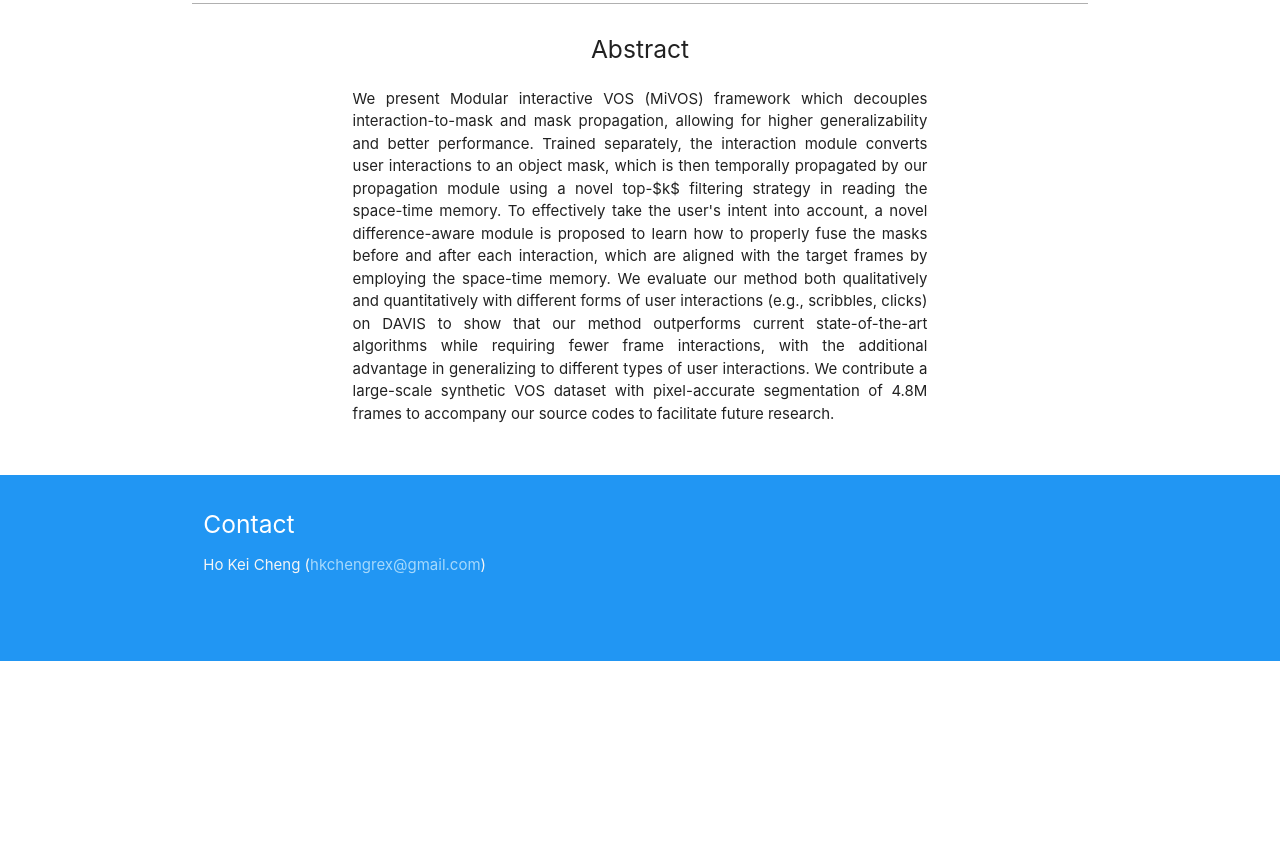
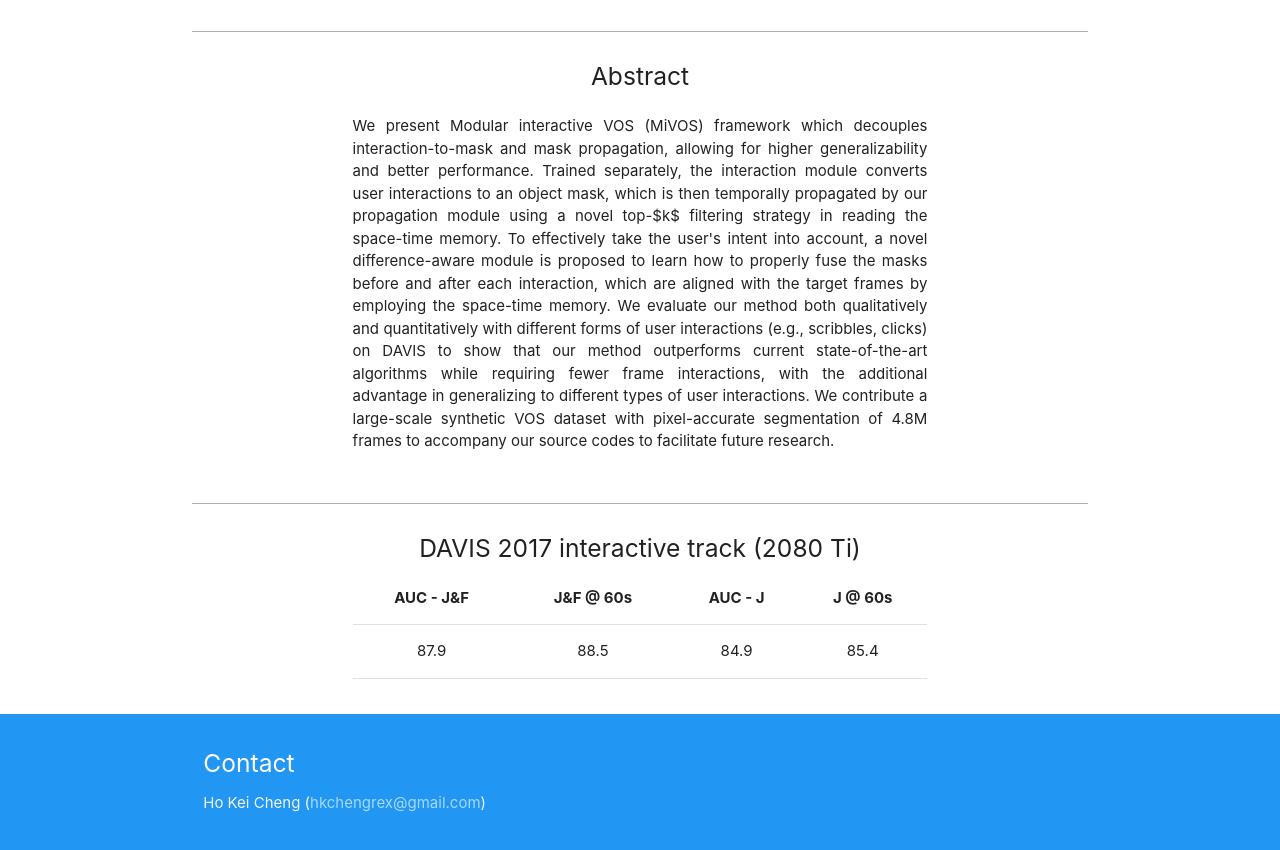
Before and after one commit to hkchengrex/MiVOS, a plain HTML site: page docs/index.html in a window 1280 px wide. Shown: the part 1062-1912 px from the top of the page. Before the commit the page ends 1723 px from the top, so only its background shows below. Drawn offline with nearby package versions, Linux system fonts and the light colour scheme.

Commit message:
update webpage

```diff
--- a/docs/index.html
+++ b/docs/index.html
@@ -19,7 +19,7 @@
     <div class="container">
       <br><br>
       <h5 class="header center blue-text text-darken-2">Modular Interactive Video Object Segmentation: <br> Interaction-to-Mask, Propagation and Difference-Aware Fusion</h5>
-      <!-- <h6 class="header center"><i>Under Review</i></h6> -->
+      <h6 class="header center"><i>CVPR 2021</i></h6>
       <div class="row center">
         <h5 class="header col s12 light">Ho Kei Cheng, Yu-Wing Tai, Chi-Keung Tang</h5>
       </div>
@@ -97,7 +97,32 @@
           </div>
         </div>
     </div>
+
+  <div class="divider"></div>
+    <div class="section">
+      <h5 class="header center">DAVIS 2017 interactive track (2080 Ti)</h1>
+        <div class="row">
+          <div class="col s12 l10 push-l1 xl8 push-xl2">
+            <table>
+              <tr>
+                  <th style="text-align: center;">AUC - J&F</th>
+                  <th style="text-align: center;">J&F @ 60s</th>
+                  <th style="text-align: center;">AUC - J</th>
+                  <th style="text-align: center;">J @ 60s</th>
+              </tr>
+              <tr>
+                  <td style="text-align: center;">87.9</td>
+                  <td style="text-align: center;">88.5</td>
+                  <td style="text-align: center;">84.9</td>
+                  <td style="text-align: center;">85.4</td>
+              </tr>
+          </table>
+          </div>
+        </div>
+    </div>
   </div>
+
+</div>
 
   <footer class="page-footer blue">
     <div class="container">
```
